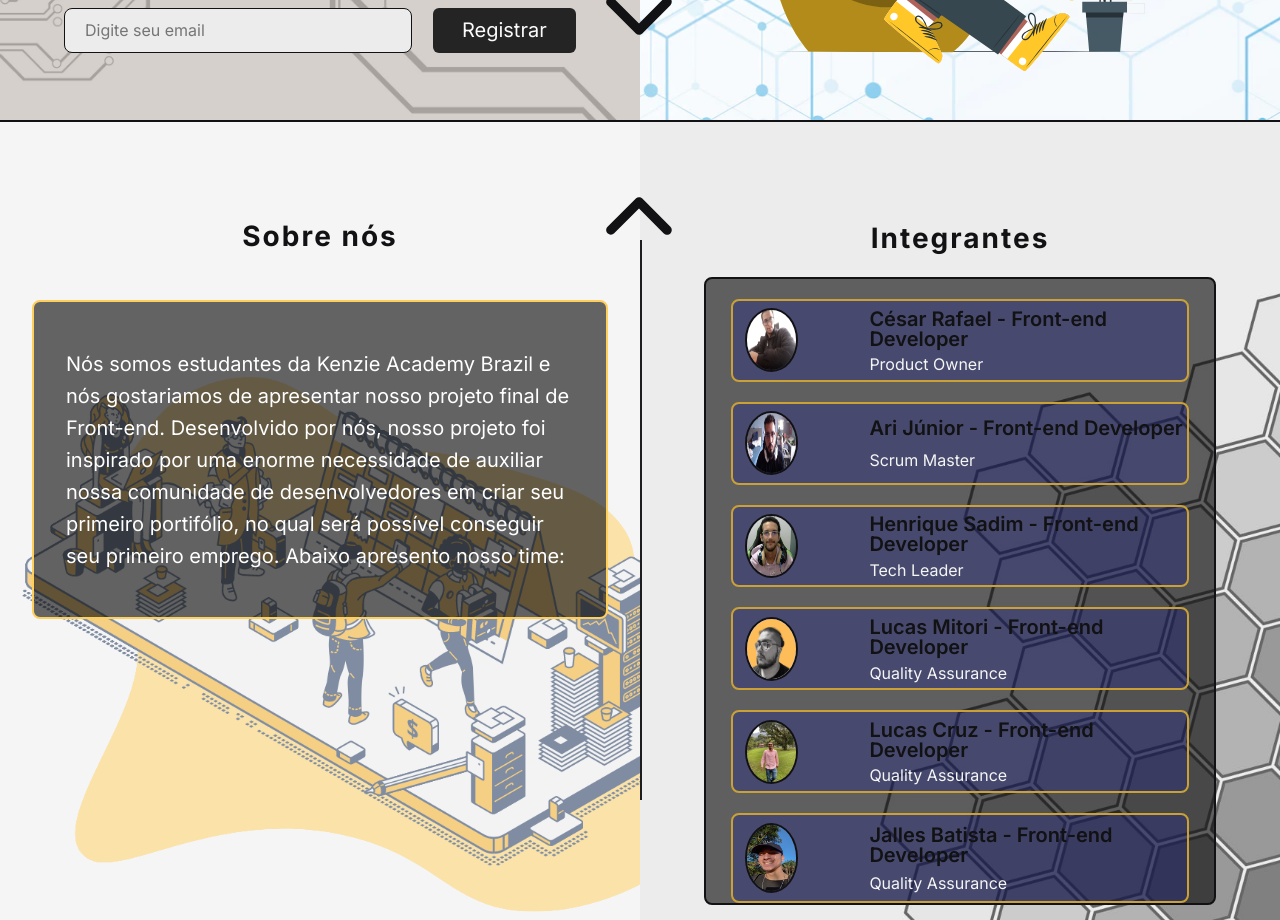
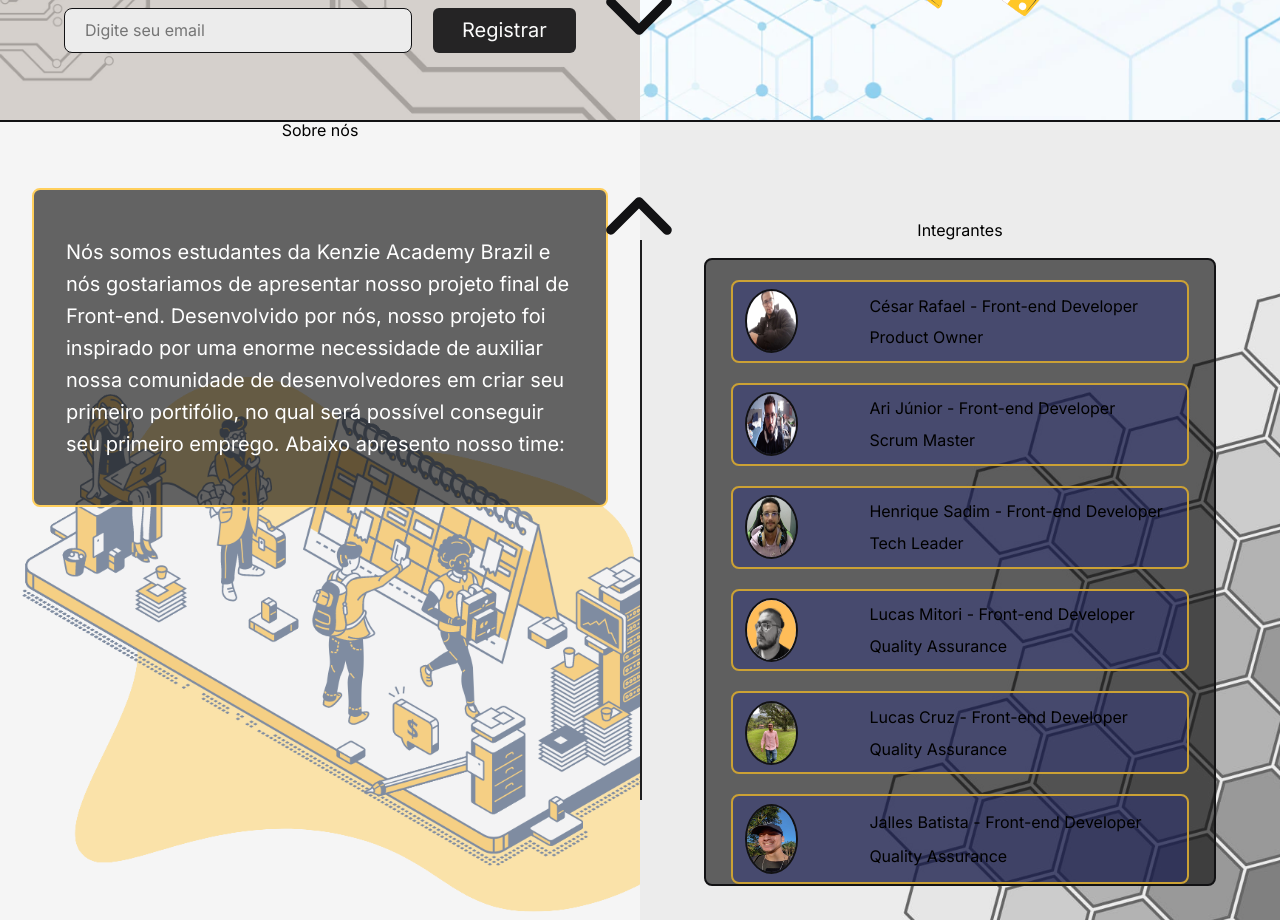
Before and after one commit to cesarrafaeljunior/port-geek, a React (Create React App) app: page / in a window 1280 px wide. Shown: the part 720-1640 px from the top of the page. Built offline with nearby package versions, Linux system fonts and the light colour scheme; a web font is replaced by a local one.

Commit message:
Correção: Layouts traduzidos para inglês

```diff
--- a/src/components/Layouts/First_Layout/index.tsx
+++ b/src/components/Layouts/First_Layout/index.tsx
@@ -99,7 +99,7 @@ export const FirstLayout = ({ portfInfos }: ILayout) => {
           toggleMenu={setIsSeeingModal}
           deployLink={project.projectDeploy_url}
           repositoryLink={project.projectRepository_url}
-          projectDescription={project.project_description}
+          projectName={project.project_title}
           projectImg={project.projectImage_url}
         />
       </BodyFirstLayout>
--- a/src/components/Layouts/Second_Layout/index.tsx
+++ b/src/components/Layouts/Second_Layout/index.tsx
@@ -118,7 +118,7 @@ export const SecondLayout = ({ portfInfos }: ILayout) => {
           toggleMenu={setIsSeeingModal}
           deployLink={project.projectDeploy_url}
           repositoryLink={project.projectRepository_url}
-          projectDescription={project.project_description}
+          projectName={project.project_title}
           projectImg={project.projectImage_url}
         />
       </main>
--- a/src/components/Layouts/Thirth_Layout/index.tsx
+++ b/src/components/Layouts/Thirth_Layout/index.tsx
@@ -89,7 +89,7 @@ export const ThirthLayout = ({ portfInfos }: ILayout) => {
             toggleMenu={setIsSeeingModal}
             deployLink={project.projectDeploy_url}
             repositoryLink={project.projectRepository_url}
-            projectDescription={project.project_description}
+            projectName={project.project_title}
             projectImg={project.projectImage_url}
           />
         </section>
--- a/src/components/Layouts/components/About/index.tsx
+++ b/src/components/Layouts/components/About/index.tsx
@@ -7,7 +7,7 @@ interface IABout extends iUserAbout {
 export const About = ({ fontSize, color, fontSizeP, aboutYou }: IABout) => {
   return (
     <AboutStyled fontSize={fontSize} color={color} fontSizeP={fontSizeP}>
-      <h2 className="Border--Bottom">Sobre mim</h2>
+      <h2 className="Border--Bottom">About me</h2>
       <p>
         {aboutYou}
       </p>
--- a/src/components/Layouts/components/Experience/index.tsx
+++ b/src/components/Layouts/components/Experience/index.tsx
@@ -11,7 +11,7 @@ export const Experience = ({ fontSize, color, fontSizeP, experienceDescription }
       color={color}
       fontSizeP={fontSizeP}
     >
-      <h2 className="Title__Experience">Experiência</h2>
+      <h2 className="Title__Experience">Experience</h2>
       <p className="Paragraph__Experience">{experienceDescription}</p>
     </ExperienceStyled>
   );
--- a/src/components/Layouts/components/Formation/index.tsx
+++ b/src/components/Layouts/components/Formation/index.tsx
@@ -12,7 +12,7 @@ export const Formation = ({ fontSize, color, fontSizeP, formationDescription }:
       fontSizeP={fontSizeP}
       className="Container__Formation"
     >
-      <h2 className="Title__Formation">Formação</h2>
+      <h2 className="Title__Formation">Academic degree</h2>
       <p className="Paragraph__Formation">{formationDescription}</p>
     </FormationStyled>
   );
--- a/src/components/Layouts/components/ModalDescription/index.tsx
+++ b/src/components/Layouts/components/ModalDescription/index.tsx
@@ -28,7 +28,7 @@ export const ModalDescription = ({
         >
           <AiFillCloseCircle />
         </button>
-        <h2>Descrição do projeto</h2>
+        <h2>Description</h2>
         <p>{projectDescription}</p>
       </div>
     </ContainerModalDescription>
--- a/src/components/Layouts/components/Skills/index.tsx
+++ b/src/components/Layouts/components/Skills/index.tsx
@@ -7,7 +7,7 @@ interface ISkills extends iUserSkills {
 export const Skills = ({ fontSize, color, fontSizeP, skillDescription }: ISkills) => {
   return (
     <SkillsStyled fontSize={fontSize} color={color} fontSizeP={fontSizeP}>
-      <h2 className="Border--Bottom">Habilidades</h2>
+      <h2 className="Border--Bottom">Skills</h2>
       <p>{skillDescription}</p>
     </SkillsStyled>
   );
--- a/src/components/Layouts/components/UserInfos/index.tsx
+++ b/src/components/Layouts/components/UserInfos/index.tsx
@@ -19,7 +19,7 @@ export const UserInfos = ({ fontSize, color, fontSizeP, personName, birthDate, a
       <div className="Header__Infos__User">
         <h1>{personName}</h1>
         <p>{birthDate}</p>
-        <p>{`${age} anos`}</p>
+        <p>{`${age} years`}</p>
       </div>
       <div className="Adress__Infos">
         <p>{adress.country}</p>
--- a/src/pages/LandingPage/LandingPage.tsx
+++ b/src/pages/LandingPage/LandingPage.tsx
@@ -166,7 +166,7 @@ const LandingPage = () => {
             </IconContext.Provider>
           </AboutArrow>
         <AsideSpace>
-          <h1>{t("A new way to show who you are.")}</h1>
+          <h2>{t("A new way to show who you are.")}</h2>
           <TypingEffect>
             <h2>
               {t("To make you a")}{" "}
@@ -189,7 +189,7 @@ const LandingPage = () => {
       </HomeSection>
       <AboutSection id="section-about">
         <AboutDescriptionSpace>
-          <h1>{t("About us")}</h1>
+          <h2>{t("About us")}</h2>
           <p>
             {t(
               "We are students from Kenzie Academy Brazil and we would like to present our final Front-end project for you all. Developed by our team, our project was inspired by a deeply necessity of helping our developer community into creating their first portolio in hands with the objetive to get their first job. Below we present our team:"
@@ -208,15 +208,15 @@ const LandingPage = () => {
             </IconContext.Provider>
           </LandingArrow>
         <CompanionSection>
-          <h1>{t("Group Members")}</h1>
+          <h2>{t("Group Members")}</h2>
           <GroupMemberSpace>
             <MemberCard>
               <MemberCardImg href="https://www.linkedin.com/in/cesarrafaeldevstudent">
                 <img src={cesarRafaelImg} alt="Cesar Rafael" />
               </MemberCardImg>
               <MemberCardInfo>
-                <h1>César Rafael - Front-end Developer</h1>
-                <h2>Product Owner</h2>
+                <h3>César Rafael - Front-end Developer</h3>
+                <h4>Product Owner</h4>
               </MemberCardInfo>
             </MemberCard>
             <MemberCard>
@@ -224,8 +224,8 @@ const LandingPage = () => {
                 <img src={AriImg} alt="Ariosvaldo Rodrigues" />
               </MemberCardImg>
               <MemberCardInfo>
-                <h1>Ari Júnior - Front-end Developer</h1>
-                <h2>Scrum Master</h2>
+                <h3>Ari Júnior - Front-end Developer</h3>
+                <h4>Scrum Master</h4>
               </MemberCardInfo>
             </MemberCard>
             <MemberCard>
@@ -233,8 +233,8 @@ const LandingPage = () => {
                 <img src={henriqueSadimImg} alt="Henrique Sadim" />
               </MemberCardImg>
               <MemberCardInfo>
-                <h1>Henrique Sadim - Front-end Developer</h1>
-                <h2>Tech Leader</h2>
+                <h3>Henrique Sadim - Front-end Developer</h3>
+                <h4>Tech Leader</h4>
               </MemberCardInfo>
             </MemberCard>
             <MemberCard>
@@ -242,8 +242,8 @@ const LandingPage = () => {
                 <img src={lucasMitoriImg} alt="Lucas Mitori" />
               </MemberCardImg>
               <MemberCardInfo>
-                <h1>Lucas Mitori - Front-end Developer</h1>
-                <h2>Quality Assurance</h2>
+                <h3>Lucas Mitori - Front-end Developer</h3>
+                <h4>Quality Assurance</h4>
               </MemberCardInfo>
             </MemberCard>
             <MemberCard>
@@ -251,8 +251,8 @@ const LandingPage = () => {
                 <img src={lucasCruzImg} alt="Lucas Cruz" />
               </MemberCardImg>
               <MemberCardInfo>
-                <h1>Lucas Cruz - Front-end Developer</h1>
-                <h2>Quality Assurance</h2>
+                <h3>Lucas Cruz - Front-end Developer</h3>
+                <h4>Quality Assurance</h4>
               </MemberCardInfo>
             </MemberCard>
             <MemberCard>
@@ -260,8 +260,8 @@ const LandingPage = () => {
                 <img src={jallesImg} alt="Jalles Batista" />
               </MemberCardImg>
               <MemberCardInfo>
-                <h1>Jalles Batista - Front-end Developer</h1>
-                <h2>Quality Assurance</h2>
+                <h3>Jalles Batista - Front-end Developer</h3>
+                <h4>Quality Assurance</h4>
               </MemberCardInfo>
             </MemberCard>
           </GroupMemberSpace>
```
Also changed, not shown: src/components/Layouts/components/Project/index.tsx (+6 -6 lines), 1 other file (tests, documents, lock files or other folders).
